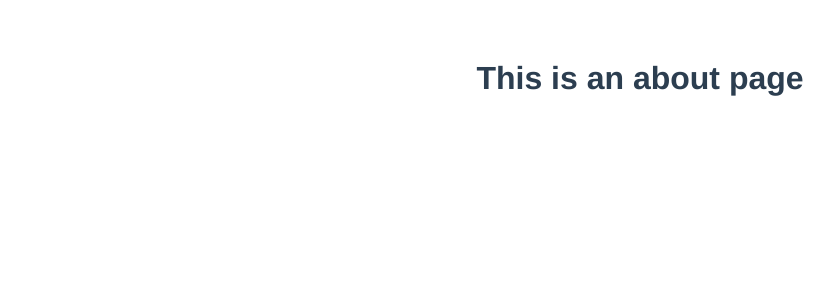
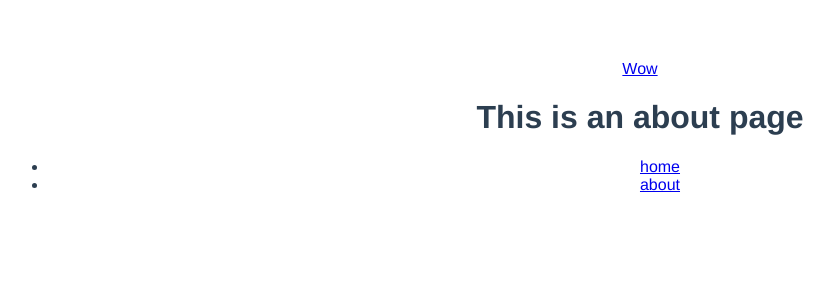
Before and after one commit to jesseDijkman1/Beer_app, a Vue app: page /about in a window 1280 px wide. Shown: the top 300 px of the page, without its empty margins (0-834 px from the left). Built offline with nearby package versions, Linux system fonts and the light colour scheme.

Commit message:
Created a sitemap component

```diff
--- a/package.json
+++ b/package.json
@@ -33,6 +33,7 @@
     "last 2 versions"
   ],
   "prettier": {
-    "trailingComma": "all"
+    "trailingComma": "es5",
+    "formatOnSave": true
   }
 }
--- a/public/index.html
+++ b/public/index.html
@@ -1,5 +1,6 @@
 <!DOCTYPE html>
 <html lang="en">
+
 <head>
   <meta charset="utf-8">
   <meta http-equiv="X-UA-Compatible" content="IE=edge">
@@ -7,11 +8,14 @@
   <link rel="icon" href="<%= BASE_URL %>favicon.ico">
   <title>beer_app</title>
 </head>
+
 <body>
   <noscript>
-      <strong>We're sorry but beer_app doesn't work properly without JavaScript enabled. Please enable it to continue.</strong>
+    <strong>We're sorry but beer_app doesn't work properly without JavaScript enabled. Please enable it to
+      continue.</strong>
   </noscript>
   <div id="app"></div>
   <!-- built files will be auto injected -->
 </body>
+
 </html>
--- a/src/App.vue
+++ b/src/App.vue
@@ -1,17 +1,34 @@
 <template>
   <div id="app">
+    <nav>
+      <router-link to="/about">Wow</router-link>
+    </nav>
     <router-view></router-view>
+    <site-map :routes="routesList"></site-map>
   </div>
 </template>
 
 <script lang="ts">
 import { Component, Vue } from "vue-property-decorator";
+import SiteMap from "@/components/SiteMap.vue";
 
-// @Component({
-//   components: {
-//   }
-// })
-export default class App extends Vue {}
+interface routeObject {
+  name: string;
+  path: string;
+}
+
+@Component({
+  components: { SiteMap },
+})
+export default class App extends Vue {
+  routesList!: any[];
+
+  created() {
+    this.routesList = this.$router.options.routes.map(
+      (route: any): routeObject => ({ name: route.name, path: route.path })
+    );
+  }
+}
 </script>
 
 <style lang="scss">
--- /dev/null
+++ b/src/components/SiteMap.vue
@@ -0,0 +1,28 @@
+<template>
+  <footer>
+    <ul>
+      <li v-bind:key="route.name" v-for="route in routes">
+        <router-link :to="route.path">{{route.name}}</router-link>
+      </li>
+    </ul>
+  </footer>
+</template>
+
+
+<script lang="ts">
+import { Component, Prop, Vue } from "vue-property-decorator";
+
+interface routeObject {
+  name: string;
+  path: string;
+}
+
+@Component
+export default class SiteMap extends Vue {
+  @Prop() routes!: Array<routeObject>;
+
+  created() {
+    console.log("site map created");
+  }
+}
+</script>
--- a/src/views/Home.vue
+++ b/src/views/Home.vue
@@ -1,14 +1,14 @@
 <template>
-  <h1>Home</h1>
+  <div>
+    <h1>Home</h1>
+  </div>
 </template>
 
 <script lang="ts">
-export default {
-  name: "home",
-  methods: {
-    test() {
-      console.log("boofoawef");
-    },
-  },
-};
+import { Component, Vue } from "vue-property-decorator";
+
+export default Vue.extend({});
 </script>
+
+<style lang="scss" scoped>
+</style>
--- a/tslint.json
+++ b/tslint.json
@@ -22,7 +22,7 @@
       true,
       "double"
     ],
-    "trailing-comma": false,
+    "trailing-comma": true,
     "no-console": false
   }
 }
```
Also changed, not shown: src/components/MainNav.vue (added, +12 -0 lines), src/router/index.ts (+2 -5 lines). Lines whose indentation alone changed are shown as unchanged.
